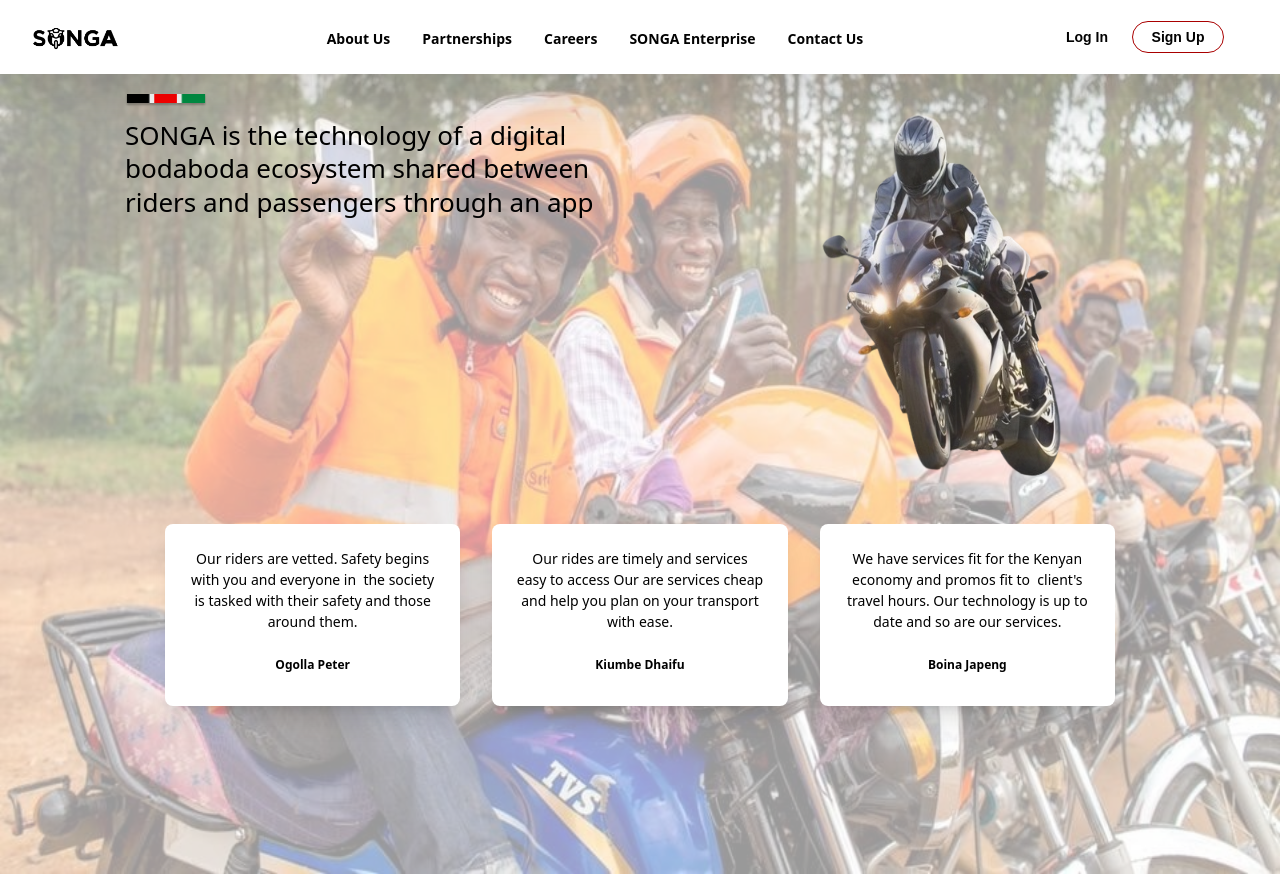
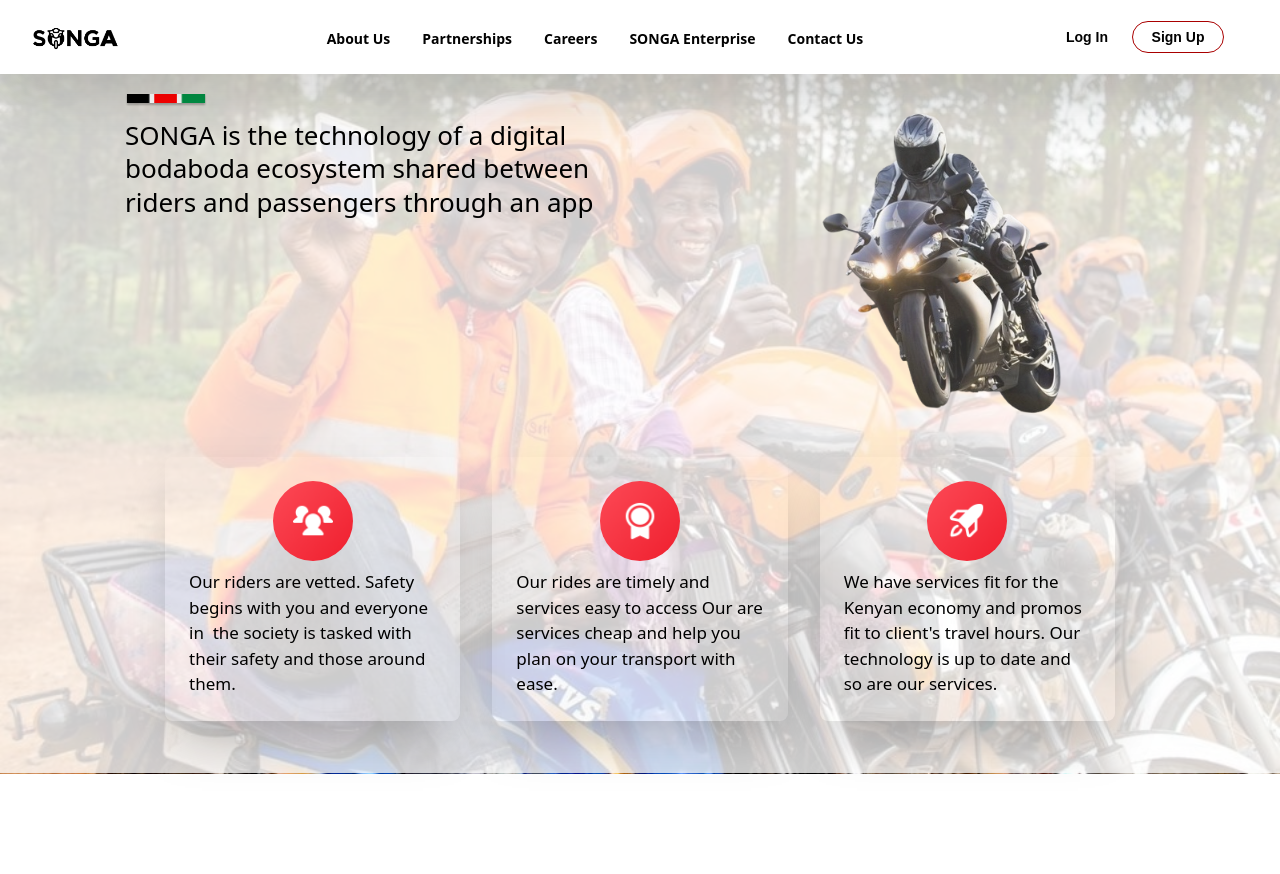
Before and after one commit to SongaBiz/Songa, a Next.js app: page /learn-more in a window 1280 px wide. After the commit the page ends 800 px from the top, so only its background shows below. Built offline with nearby package versions, Linux system fonts and the light colour scheme; a web font is replaced by a local one.

Commit message:
Finish adding learn more page components

```diff
--- a/app/learn-more/page.tsx
+++ b/app/learn-more/page.tsx
@@ -3,7 +3,7 @@
 
 export default function LearnMore() {
     return (
-        <div className='relative h-[100vh] w-screen'>
+        <div className='relative h-[700px] max-h-full w-screen'>
             <div className='w-full '>
                 <Image
                     src='/assets/images/about-bg.jpg'
@@ -12,7 +12,7 @@
                     className='hidden lg:block'
                 />
             </div>
-            <div className="w-full h-[100vh] flex flex-col bg-white bg-opacity-60 absolute z-0 py-5 px-[125px]">
+            <div className="w-full flex flex-col bg-green lg:bg-white lg:bg-opacity-80 absolute z-0 py-5 px-[125px]">
                 <Image
                     src='/assets/images/miniflag.png'
                     alt='boba boda riders'
@@ -29,11 +29,35 @@
                         alt='boba boda riders'
                         width={490}
                         height={368}
-                        className='object-cover md:object-fill opacity-80'
+                        className='hidden lg:block object-cover md:object-fill opacity-80'
                     />
                 </div>
-                <div className="flex flex-1 -mt-10">
-                    <Cards />
+                <div className="flex flex-1 lg:-mt-10">
+                    {/* <Cards /> */}
+                    <div className='w-screen h-auto px-4'>
+                        <div className='mx-auto px-6 md:pt-8 md:grid grid-cols-3 gap-8'>
+                            <div className='w-[350px] mx-auto md:w-auto bg-white md:bg-transparent shadow-2xl flex flex-col p-4 my-8 rounded-lg hover:scale-105 duration-300 items-center'>
+                                <Image className='w-20 mx-4 mt-[-2rem] md:mt-2 rounded-full hidden md:block'
+                                    src='/assets/icons/card1-icon.png' alt='safety-icon' width={57} height={42}
+                                />
+                                <p className='text-black p-2 text-[17px] font-medium'>Our riders are vetted. Safety begins with you and everyone in  the society is tasked with their safety and those around them.</p>
+                            </div>
+
+                            <div className='w-[350px] mx-auto md:w-auto bg-white md:bg-transparent shadow-2xl flex flex-col p-4 my-8 rounded-lg hover:scale-105 duration-300 items-center'>
+                                <Image className='w-20 mx-4 mt-[-2rem] md:mt-2 rounded-full hidden md:block'
+                                    src='/assets/icons/card2-icon.png' alt='safety-icon' width={57} height={42}
+                                />
+                                <p className='text-black p-2 text-[17px] font-medium'>Our rides are timely and services easy to access Our are services cheap and help you plan on your transport with ease.</p>
+                            </div>
+
+                            <div className='w-[350px] mx-auto md:w-auto bg-white md:bg-transparent shadow-2xl flex flex-col p-4 my-8 rounded-lg hover:scale-105 duration-300 items-center'>
+                                <Image className='w-20 mx-4 mt-[-2rem] md:mt-2 rounded-full hidden md:block'
+                                    src='/assets/icons/card3-icon.png' alt='safety-icon' width={57} height={42}
+                                />
+                                <p className='text-black p-2 text-[17px] font-medium'>We have services fit for the Kenyan economy and promos fit to client's travel hours. Our technology is up to date and so are our services.</p>
+                            </div>
+                        </div>
+                    </div>
                 </div>
             </div>
         </div>
```
